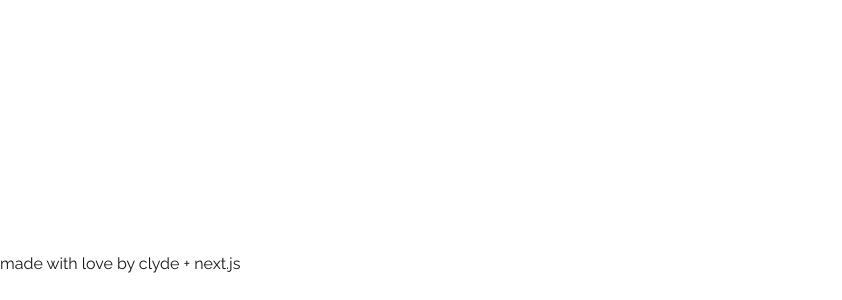
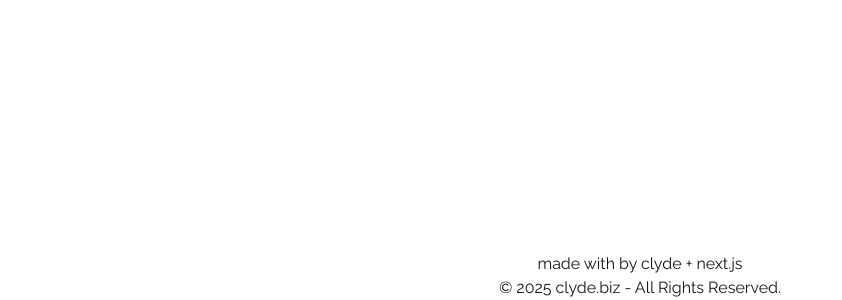
Before and after one commit to CodingArctic/next-portfolio, a Next.js app: page / in a window 1280 px wide. Shown: the part 2212-2512 px from the top of the page, without its empty margins (0-842 px from the left). Before the commit the page ends 2488 px from the top, so only its background shows below. Built offline with nearby package versions, Linux system fonts and the light colour scheme.

Commit message:
added cute message and copyright

```diff
--- a/src/app/page.js
+++ b/src/app/page.js
@@ -1,6 +1,8 @@
 import Projects from "./components/Projects";
 import SocialLink from "./components/SocialLink";
 import Resume from "./components/Resume";
+import { FontAwesomeIcon } from "@fortawesome/react-fontawesome";
+import { faHeart } from '@fortawesome/fontawesome-free-solid';
 
 export default function Home() {
   return (
@@ -21,8 +23,9 @@ export default function Home() {
         <Projects />
         <hr className="m-5 opacity-50" />
         <Resume />
-        <footer>
-          made with love by clyde + next.js
+        <footer className="text-center align-middle">
+          <p>made with <FontAwesomeIcon width={16} icon={faHeart} className="inline"></FontAwesomeIcon> by clyde + next.js</p>
+          <p>© 2025 clyde.biz - All Rights Reserved. </p>
         </footer>
       </div>
     </>
```
